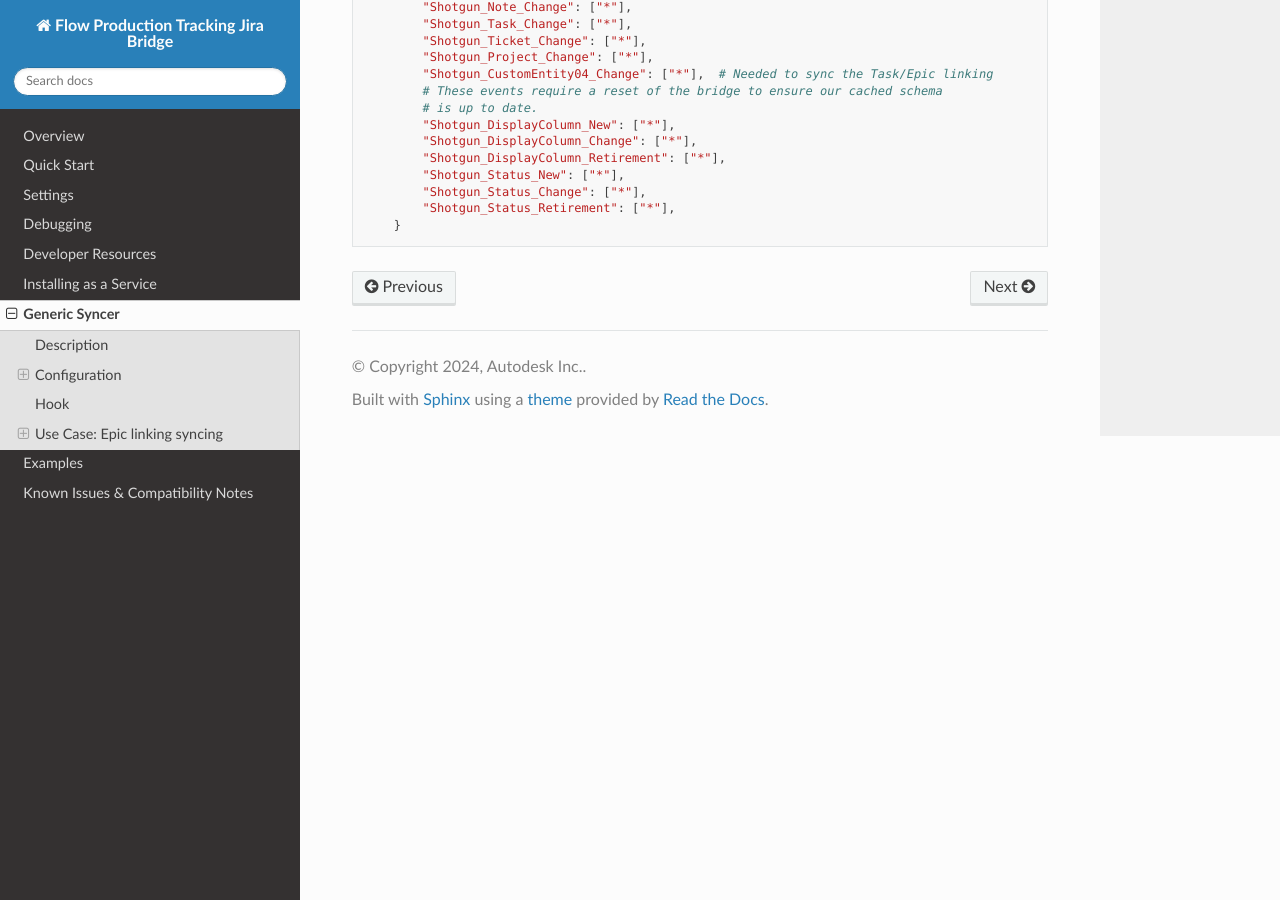
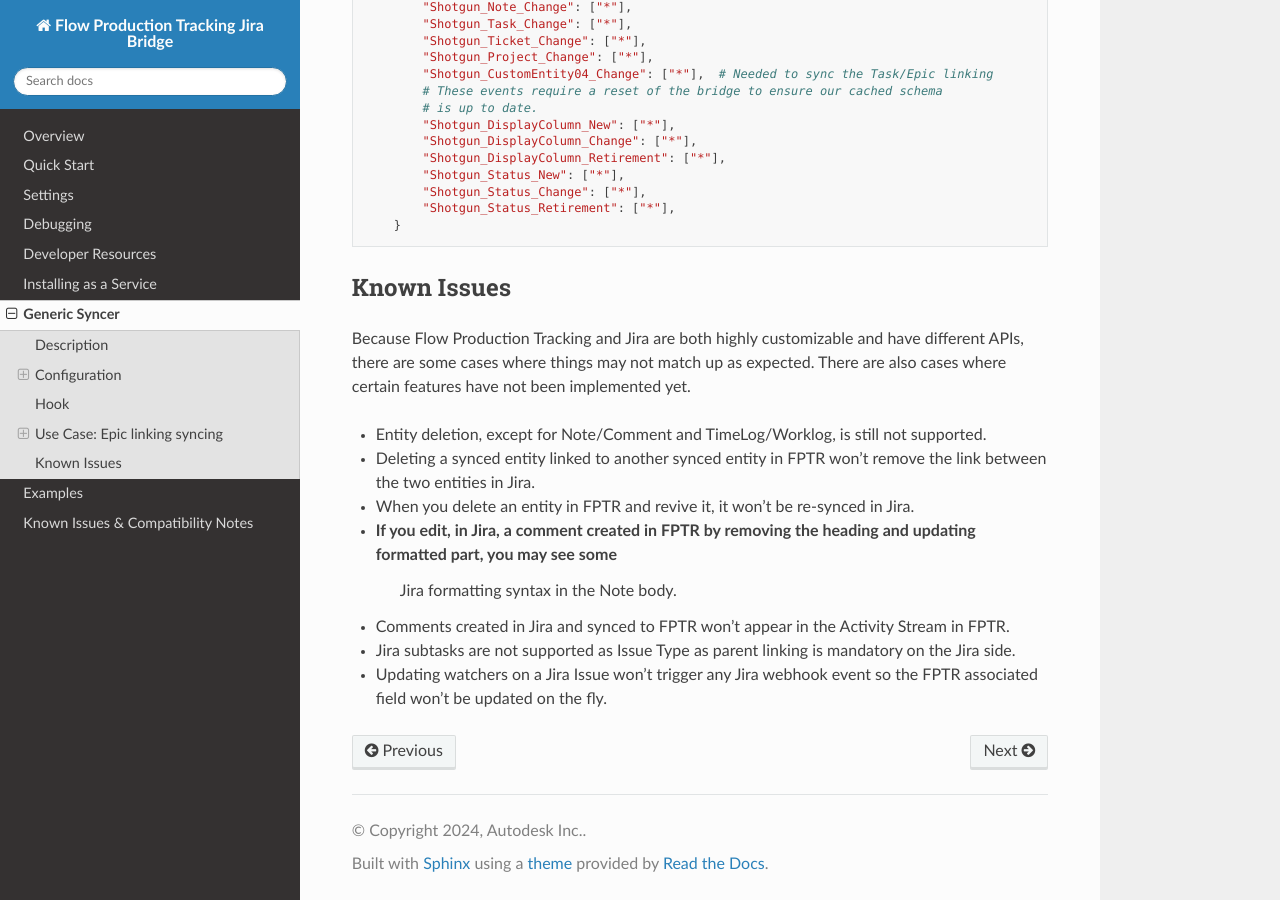
Before and after one commit to shotgunsoftware/sg-jira-bridge, a Sphinx documentation site: the page built from docs/generic_syncer.rst, in a window 1280 px wide and 900 px high, scrolled down 11761 px. Built offline with Sphinx 7.4.7 and the Read the Docs theme 3.1.0, drawn with Linux system fonts in a browser that asks for light colours.

Commit message:
adding known issues section

```diff
--- a/docs/generic_syncer.rst
+++ b/docs/generic_syncer.rst
@@ -532,3 +532,25 @@
             "Shotgun_Status_Change": ["*"],
             "Shotgun_Status_Retirement": ["*"],
         }
+
+Known Issues
+************
+
+Because Flow Production Tracking and Jira are both highly customizable and have different APIs,
+there are some cases where things may not match up as expected. There are also cases where certain
+features have not been implemented yet.
+
+- Entity deletion, except for Note/Comment and TimeLog/Worklog, is still not supported.
+
+- Deleting a synced entity linked to another synced entity in FPTR won't remove the link between the two entities in Jira.
+
+- When you delete an entity in FPTR and revive it, it won't be re-synced in Jira.
+
+- If you edit, in Jira, a comment created in FPTR by removing the heading and updating formatted part, you may see some
+    Jira formatting syntax in the Note body.
+
+- Comments created in Jira and synced to FPTR won't appear in the Activity Stream in FPTR.
+
+- Jira subtasks are not supported as Issue Type as parent linking is mandatory on the Jira side.
+
+- Updating watchers on a Jira Issue won't trigger any Jira webhook event so the FPTR associated field won't be updated on the fly.
```
